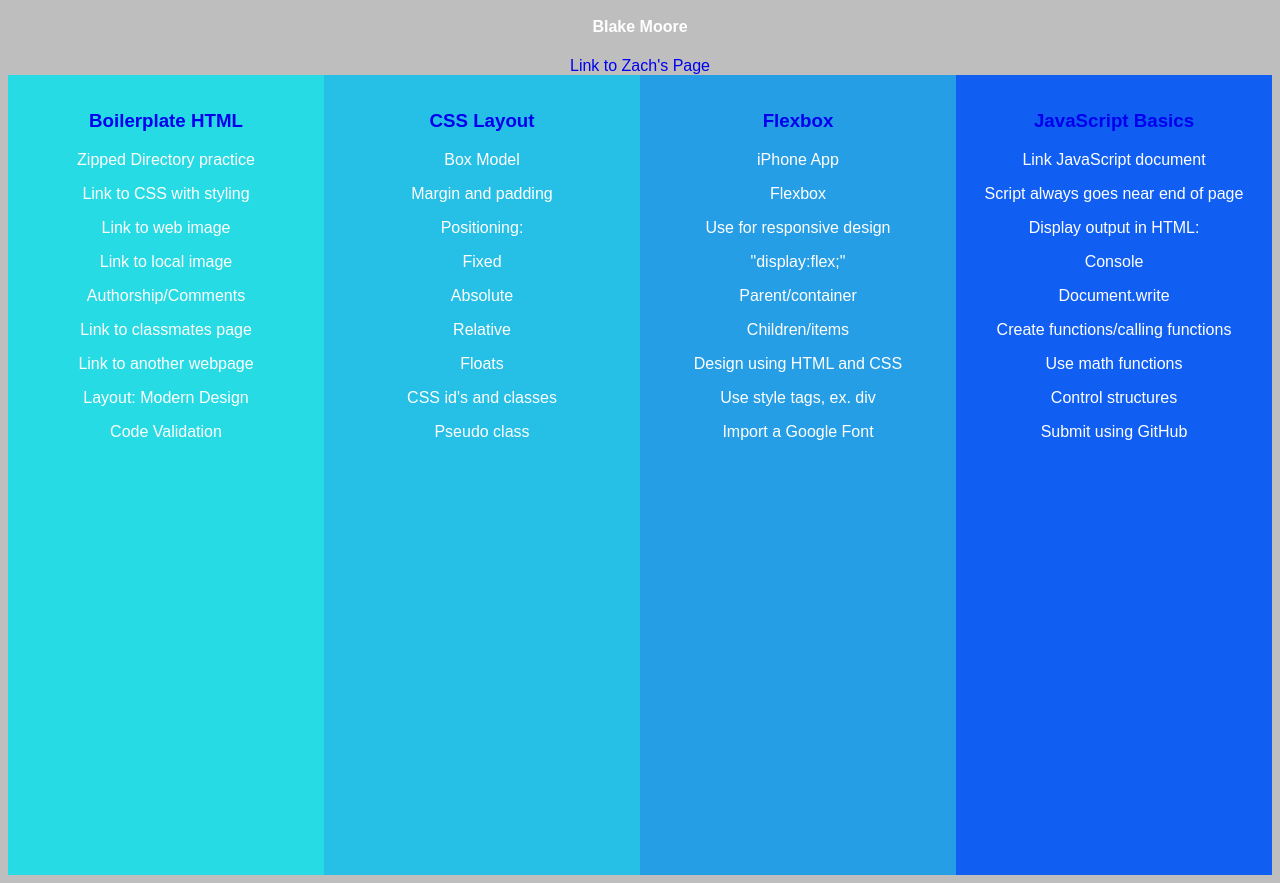
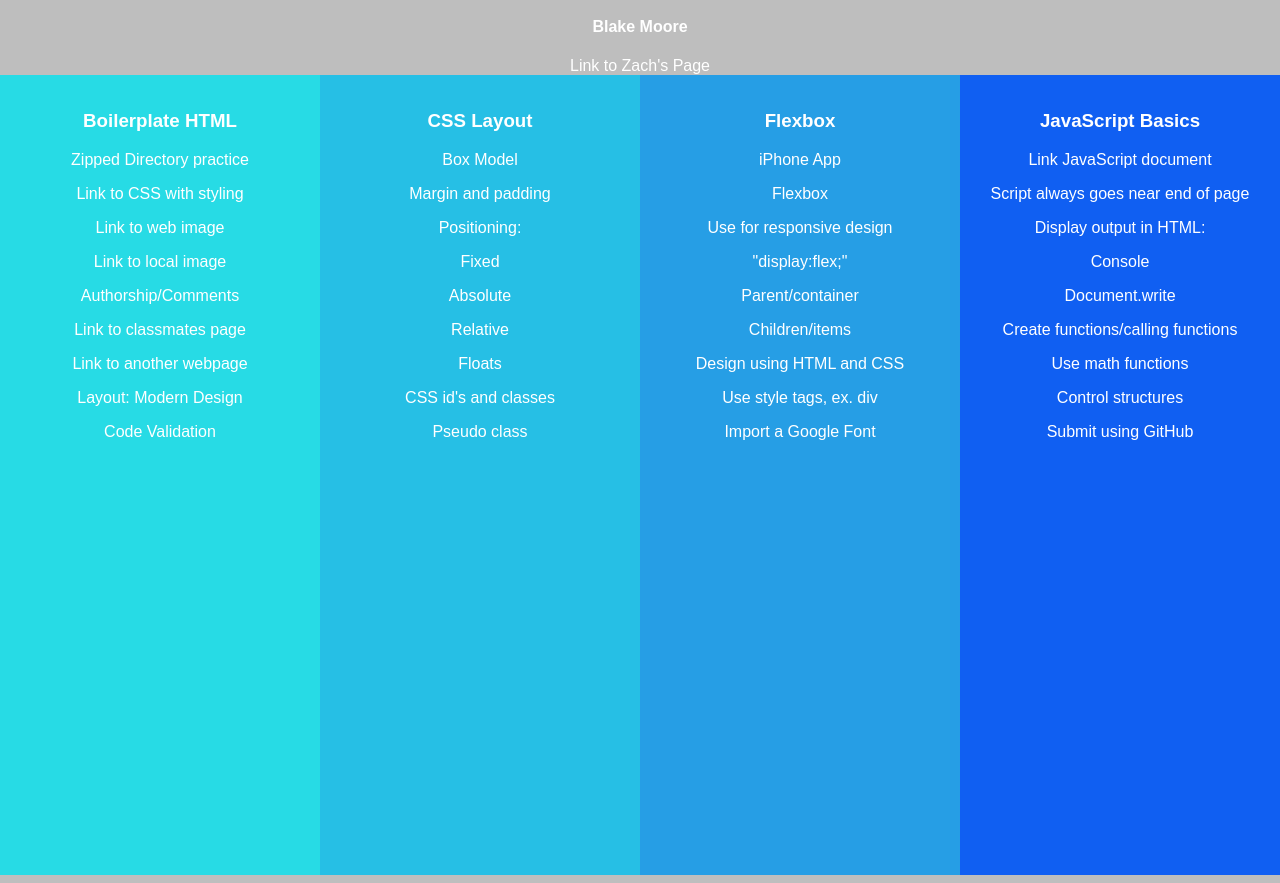
Before and after one commit to blake-mo/midterm, a plain HTML site: page index.html in a window 1280 px wide. Shown: the part 51-934 px from the top of the page. Drawn offline with Linux system fonts and the light colour scheme.

Commit message:
Update midterm.css

```diff
--- a/styles/midterm.css
+++ b/styles/midterm.css
@@ -1,5 +1,5 @@
 body {
-  margin: 10;
+  margin: 0;
   font-family: Arial;
   background-color: #BEBEBE;
   text-align: center;
@@ -15,14 +15,17 @@ body {
 
 a:link {
     text-decoration: none;
+    color: #ffffff;
 }
 
 a:visited {
     text-decoration: none;
+    color: #ffffff;
 }
 
 a:hover {
     text-decoration: underline;
+    color: #e51b1b;
 }
 
 a:active {
@@ -34,14 +37,13 @@ a:active {
 .flexbox { background-color: #269ee5; }
 .jsbasics { background-color: #105ff2; }
 
-/* Our Grid Code */
+/* Allows page to be responsive */
 .app-layout {
   display: grid;
   grid-template-columns: 1fr 1fr 1fr 1fr;
   grid-template-rows: 100vh;
 }
 
-/* try to resize the screen */
 @media screen and (max-width: 1024px) {
   .app-layout {
     display: grid;
```
